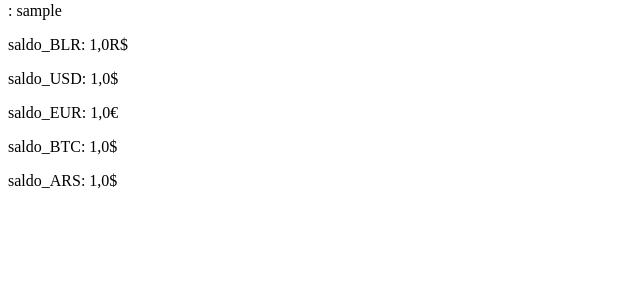
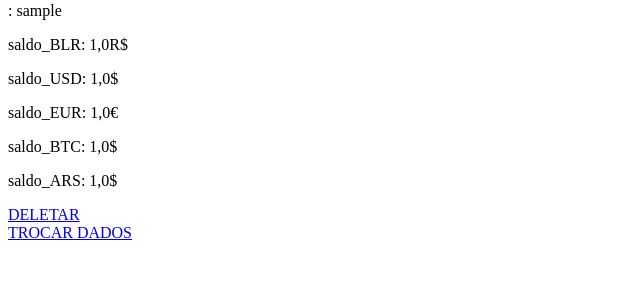
Before and after one commit to tiagomarcoss/workshop-fabrica-2024.2-TIAGO-MARCOS-P, a Django app: page /g-conta_bancaria/1/ in a window 1280 px wide. Shown: the part 125-425 px from the top of the page, without its empty margins (0-640 px from the left). Run offline with Django 5.2, Linux system fonts and the light colour scheme; tables that the repository leaves empty hold one stand-in row (Sample ...).

Commit message:
Botões para redirecionamento entre páginas adicionados

```diff
--- a/banco/templates/banco_g-conta_bancaria.html
+++ b/banco/templates/banco_g-conta_bancaria.html
@@ -18,6 +18,12 @@
         <p>saldo_BTC: {{ usuario.saldo_BTC }}$</p>
         <p>saldo_ARS: {{ usuario.saldo_ARS }}$</p>
 
+        <a href="{% url 'banco:delete_conta_bancaria' usuario.id %}">
+            <div>DELETAR</div>
+        </a>
+        <a href="{% url 'banco:update_conta_bancaria' usuario.id %}">
+            <div>TROCAR DADOS</div>
+        </a>
     {% endif %}
 </body>
 </html>
--- a/banco/templates/banco_u-conta_bancaria.html
+++ b/banco/templates/banco_u-conta_bancaria.html
@@ -11,7 +11,7 @@
     <form method="post" action="{{form_action}}">
         {% csrf_token %}
         {{ form.as_p }}
-        <button type="submit">Criar Conta Bancária</button>
+        <button type="submit">Atualizar Conta Bancária</button>
     </form>
 </body>
 </html>
```
Also changed, not shown: banco/templates/pagina_inicial.html (added).
